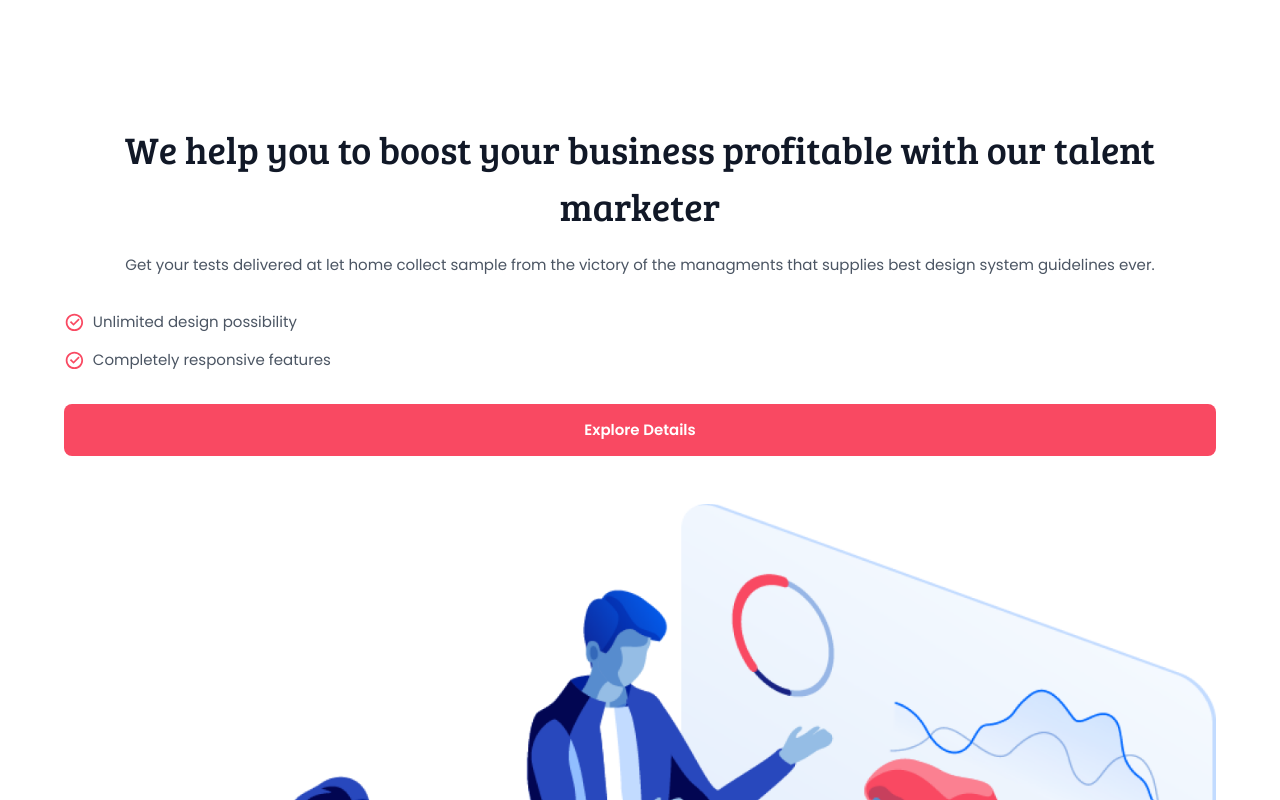
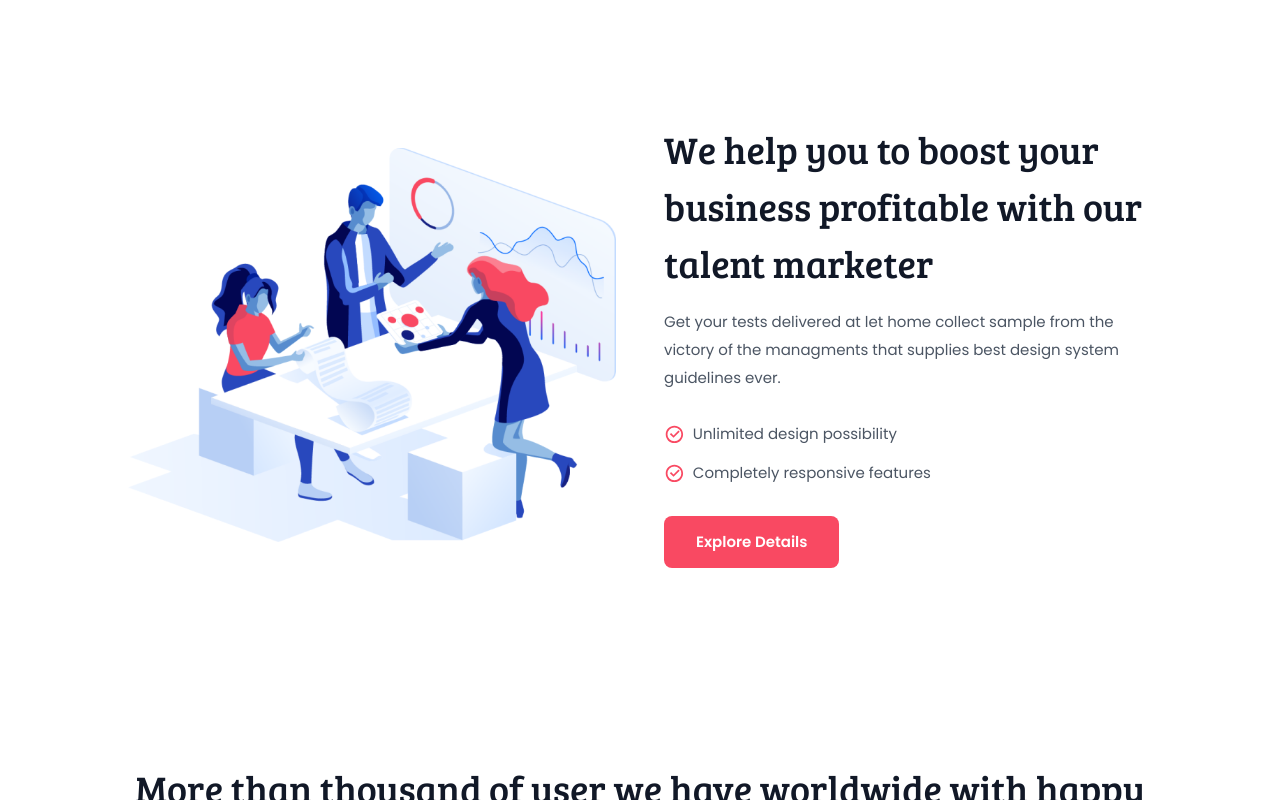
Before and after one commit to fajarfadillahh/seaocean-agency-creative-react-tailwind, a React (Vite) app: page / in a window 1280 px wide. Shown: the part 1400-2200 px from the top of the page. Built offline with nearby package versions, Linux system fonts and the light colour scheme.

Commit message:
responsive Feature.jsx

```diff
--- a/src/parts/Homepage/Feature.jsx
+++ b/src/parts/Homepage/Feature.jsx
@@ -7,8 +7,8 @@ import Button from "../../components/Button";
 export default function Feature() {
   return (
     <section className="feature section">
-      <div className="feature__container container grid gap-12">
-        <div className="feature__data justify-self-center text-center">
+      <div className="feature__container container grid gap-12 lg:grid-cols-2 lg:items-center xl:max-w-5xl">
+        <div className="feature__data justify-self-center text-center xs:max-w-sm sm:max-w-md lg:order-2 lg:max-w-full lg:text-left">
           <h1 className="feature__title section-title">
             We help you to boost your business profitable with our talent
             marketer
@@ -27,13 +27,15 @@ export default function Feature() {
               Completely responsive features
             </li>
           </ul>
-          <Button url="/feature">Explore details</Button>
+          <Button url="/feature" className="inline-flex">
+            Explore details
+          </Button>
         </div>
 
         <img
           src={FeatureImg}
           alt="feature img"
-          className="feature__img justify-self-center"
+          className="feature__img justify-self-center xs:max-w-sm sm:max-w-md lg:max-w-full"
         />
       </div>
     </section>
```
